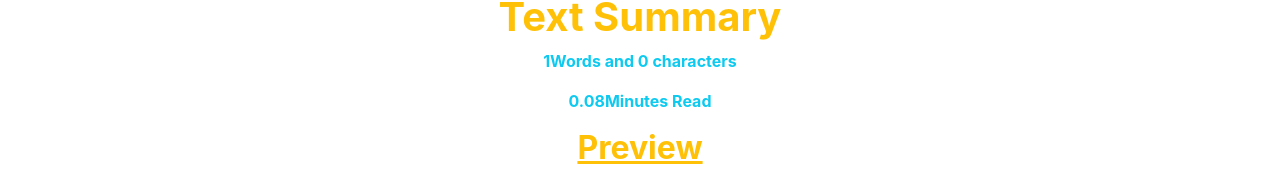
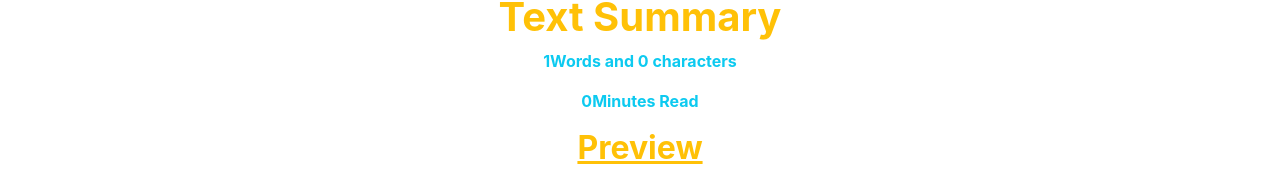
Before and after one commit to Nadiakhanv2/text-analyzer, a React (Create React App) app: page / in a window 1280 px wide. Shown: the part 481-660 px from the top of the page. Built offline with nearby package versions, Linux system fonts and the light colour scheme.

Commit message:
Fixing Issues

```diff
--- a/src/components/TextForm.jsx
+++ b/src/components/TextForm.jsx
@@ -124,7 +124,11 @@ export default function TextForm(props) {
           {text.split(" ").length}Words and {text.length} characters
         </p>
         <p className="text-info fw-bolder">
-          {0.08 * text.split(" ").length}Minutes Read
+          {0.08 *
+            text.split(" ").filter((element) => {
+              return element.length !== 0;
+            }).length}
+          Minutes Read
         </p>
         <h2 className="text-warning fw-bolder text-decoration-underline ">
           Preview
```
